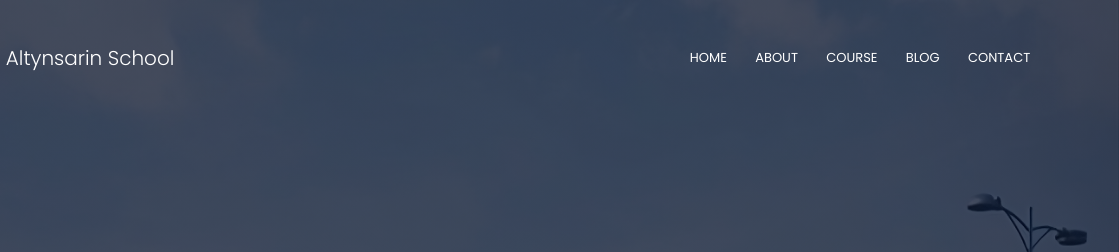
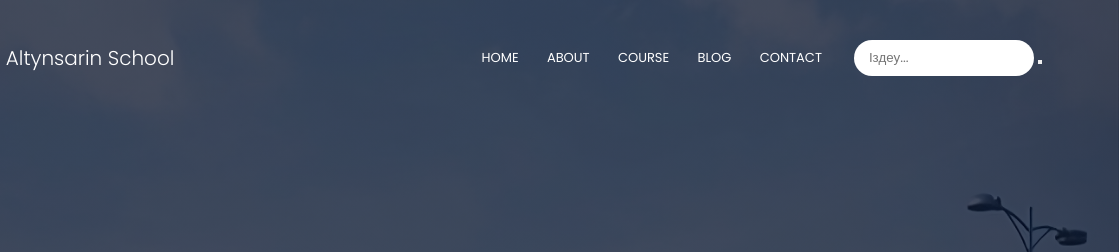
Before and after one commit to timushiv/timushiv.github.io, a plain HTML site: page index.html in a window 1280 px wide. Shown: the top 252 px of the page, 161-1280 px from the left. Drawn offline with Linux system fonts and the light colour scheme.

Commit message:
index.html

```diff
--- a/index.html
+++ b/index.html
@@ -24,7 +24,7 @@
   <body>
     <section class="header">
       <nav>
-        <a href="index.html"> <img src="scooo.png" alt="" /></a>
+  <a href="index.html"><img src="scooo.png" alt="" /></a>
   <p class="altyn">Altynsarin School</p>
   <div class="nav-links" id="navLinks">
     <i class="fa fa-times" onclick="hideMenu()"></i>
@@ -37,6 +37,10 @@
     </ul>
   </div>
   <i class="fa fa-bars" onclick="showMenu()"></i>
+  <form class="search-bar" onsubmit="searchRedirect(event)">
+    <input type="text" id="searchInput" placeholder="Іздеу..." />
+    <button type="submit"><i class="fa fa-search"></i></button>
+  </form>
 </nav>
 
       <div class="text-box">
```
Lines whose indentation alone changed are shown as unchanged.
